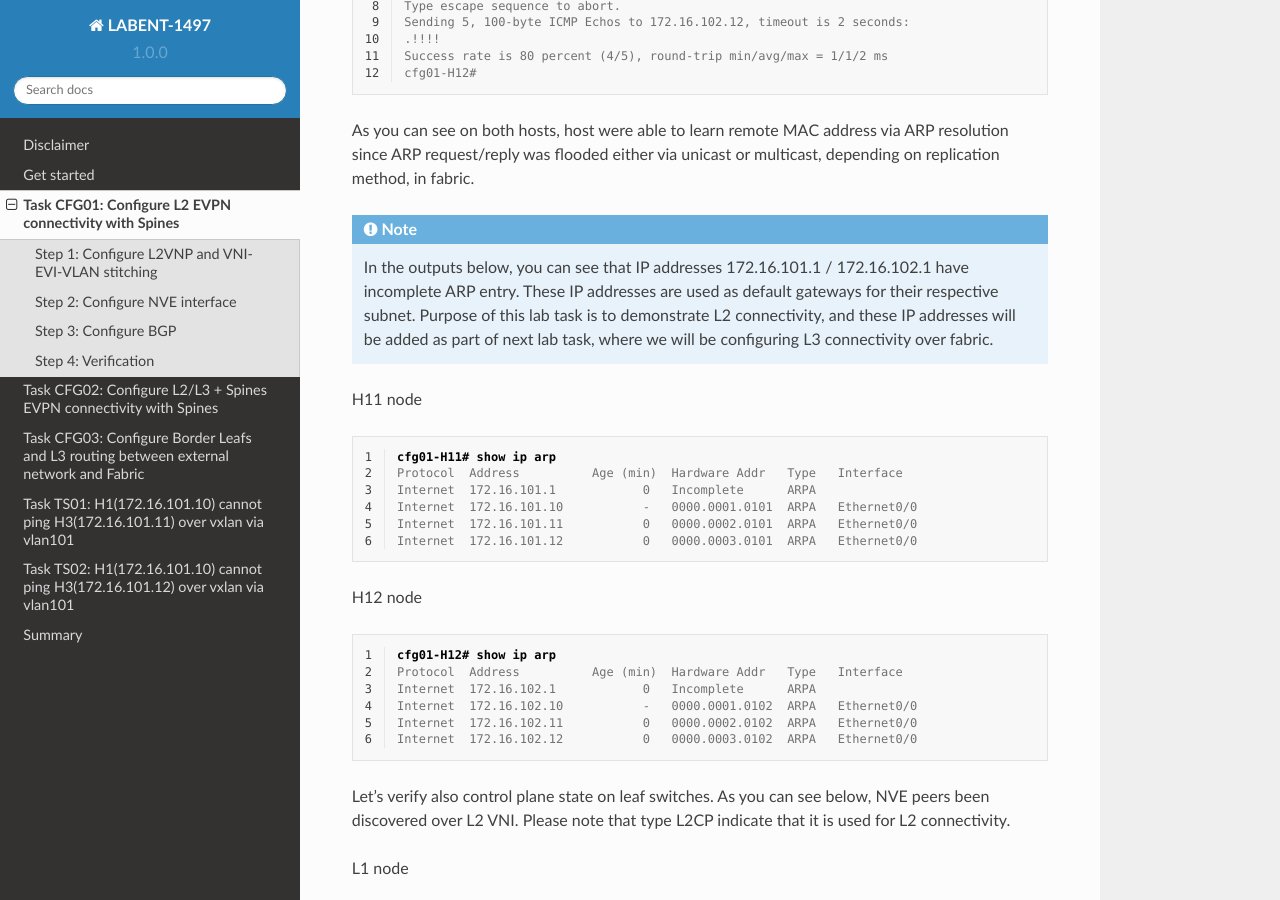
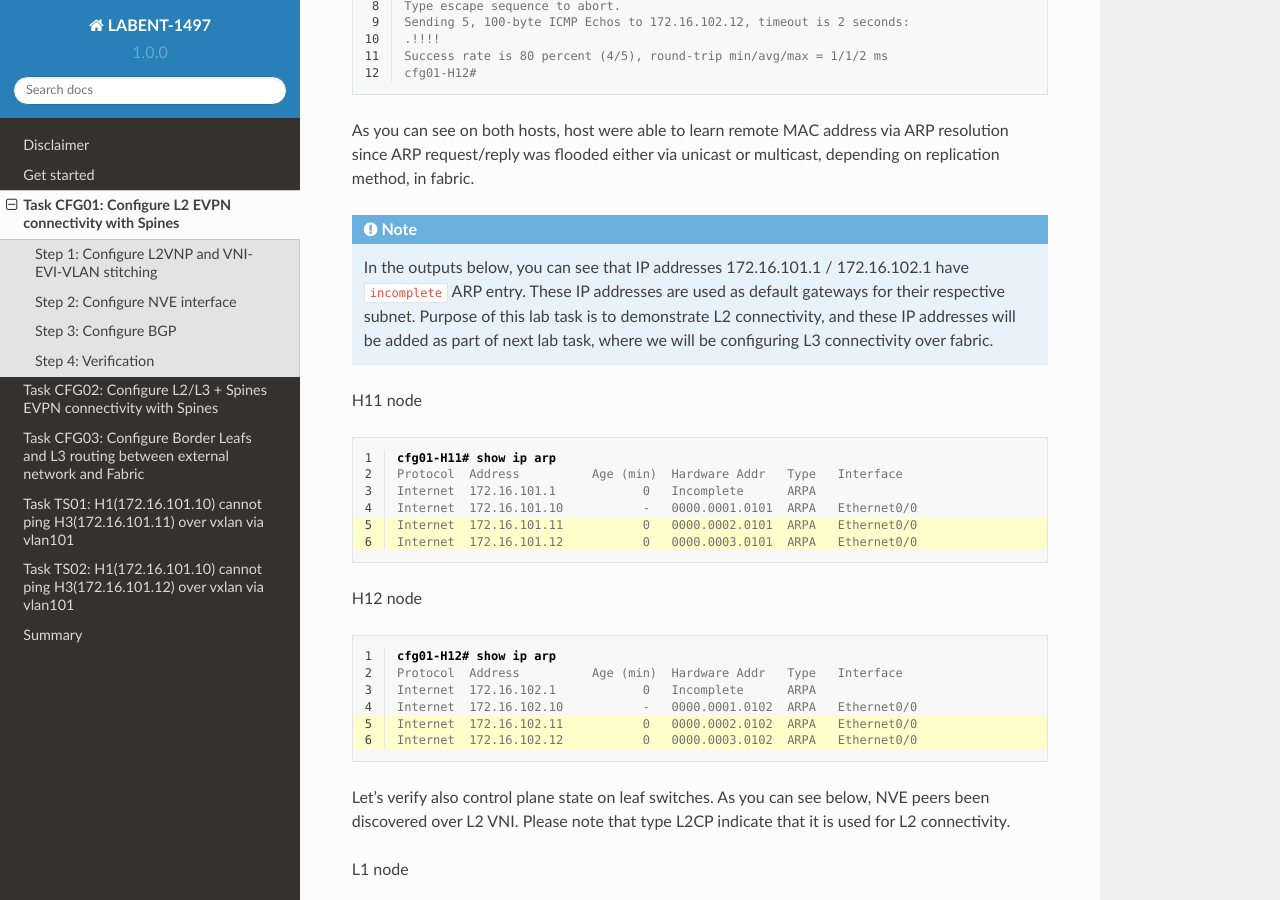
Before and after one commit to dvishchu/labent-1497, a Sphinx documentation site: the page built from docs/source/task_01.rst, in a window 1280 px wide and 900 px high, scrolled down 3529 px. Built offline with Sphinx 7.4.7 and the Read the Docs theme 2.0.0, drawn with Linux system fonts in a browser that asks for light colours; part of the change alters nothing that is shown.

```diff
--- a/docs/source/task_01.rst
+++ b/docs/source/task_01.rst
@@ -136,6 +136,7 @@ H11 node
 
 .. code-block:: console
     :linenos:
+    :class: highlight-command highlight-command-13
 
     cfg01-H11#ping 172.16.101.11
     Type escape sequence to abort.
@@ -154,7 +155,7 @@ H12 node
 
 .. code-block:: console
     :linenos:
-    :class: highlight-command
+    :class: highlight-command highlight-command-13
 
     cfg01-H12#ping 172.16.102.11
     Type escape sequence to abort.
@@ -173,12 +174,13 @@ As you can see on both hosts, host were able to learn remote MAC address via ARP
 
 .. note::
 
-    In the outputs below, you can see that IP addresses 172.16.101.1 / 172.16.102.1 have incomplete ARP entry. These IP addresses are used as default gateways for their respective subnet. Purpose of this lab task is to demonstrate L2 connectivity, and these IP addresses will be added as part of next lab task, where we will be configuring L3 connectivity over fabric.
+    In the outputs below, you can see that IP addresses 172.16.101.1 / 172.16.102.1 have ``incomplete`` ARP entry. These IP addresses are used as default gateways for their respective subnet. Purpose of this lab task is to demonstrate L2 connectivity, and these IP addresses will be added as part of next lab task, where we will be configuring L3 connectivity over fabric.
 
 H11 node
 
 .. code-block:: console
     :linenos:
+    :emphasize-lines: 5,6
     :class: highlight-command
 
     cfg01-H11# show ip arp
@@ -192,6 +194,7 @@ H12 node
 
 .. code-block:: console
     :linenos:
+    :emphasize-lines: 5,6
     :class: highlight-command
 
     cfg01-H12# show ip arp
```
